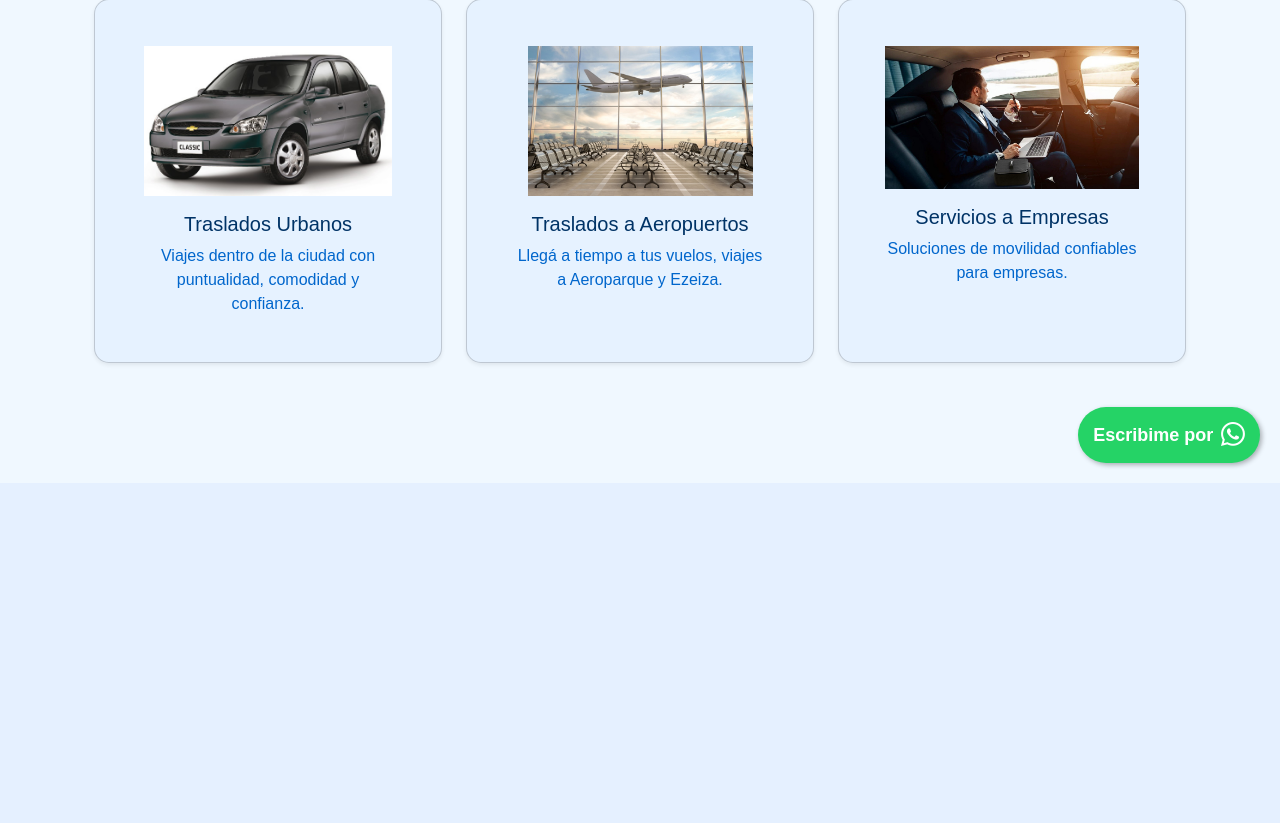
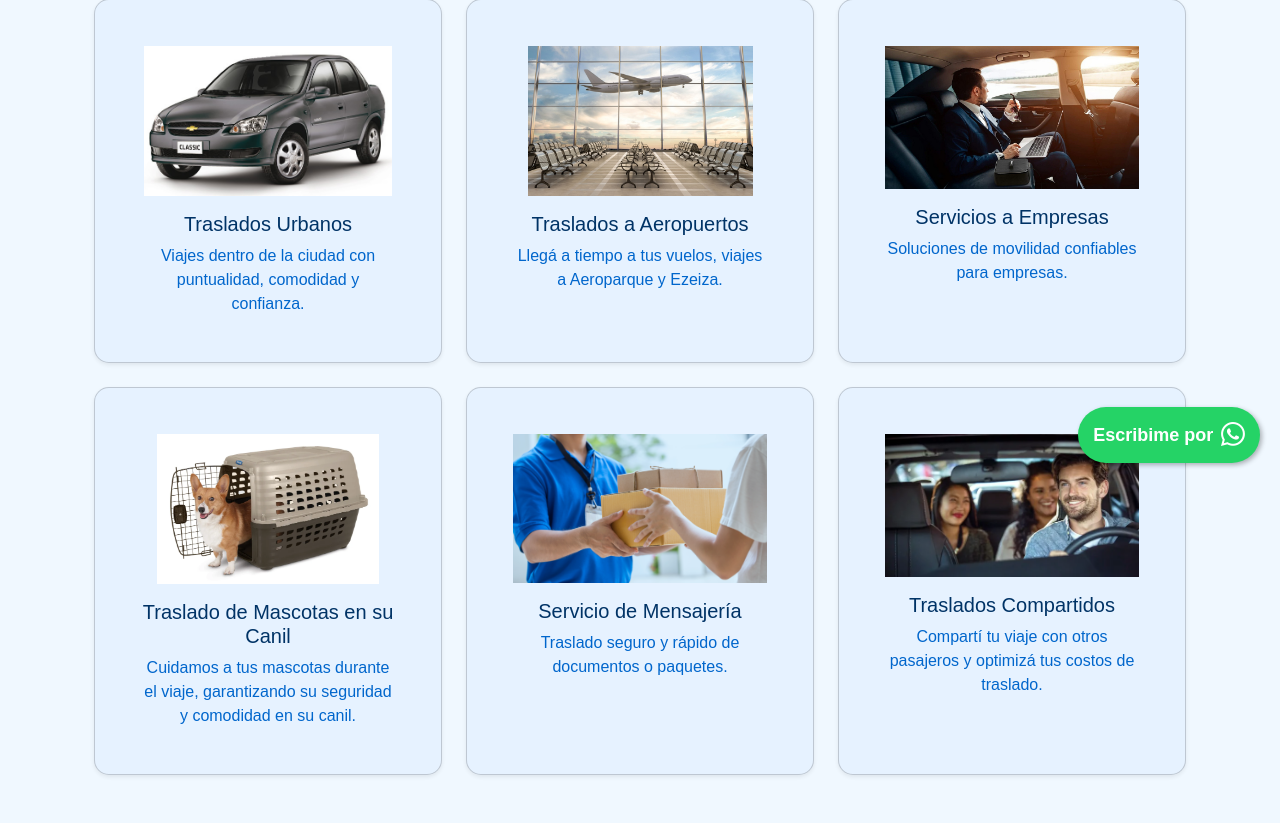
Before and after one commit to prietomarcelo40/trasladospersonalizados, a Flask app: page /servicios in a window 1280 px wide. Shown: the part 317-1140 px from the top of the page. Before the commit the page ends 784 px from the top, so only its background shows below. Run offline with Flask 3, Linux system fonts and the light colour scheme.

Commit message:
Agregadas tarjetas de Servicios: Mascotas, Mensajería y Traslados Compartidos con imágenes correspondientes

```diff
--- a/templates/servicios.html
+++ b/templates/servicios.html
@@ -42,6 +42,39 @@
                 </div>
             </div>
         </div>
+
+        <!-- Servicio 4 -->
+        <div class="col-12 col-sm-6 col-md-4">
+            <div class="card shadow-sm h-100 servicio-card text-center">
+                <div class="card-body">
+                    <img src="/static/img/mascota.jpg" alt="Traslado de Mascotas" class="img-fluid mb-3" style="max-height:150px; object-fit:cover;">
+                    <h5 class="card-title">Traslado de Mascotas en su Canil</h5>
+                    <p class="card-text">Cuidamos a tus mascotas durante el viaje, garantizando su seguridad y comodidad en su canil.</p>
+                </div>
+            </div>
+        </div>
+
+        <!-- Servicio 5 -->
+        <div class="col-12 col-sm-6 col-md-4">
+            <div class="card shadow-sm h-100 servicio-card text-center">
+                <div class="card-body">
+                    <img src="/static/img/mensajeria.jpg" alt="Servicio de Mensajería" class="img-fluid mb-3" style="max-height:150px; object-fit:cover;">
+                    <h5 class="card-title">Servicio de Mensajería</h5>
+                    <p class="card-text">Traslado seguro y rápido de documentos o paquetes.</p>
+                </div>
+            </div>
+        </div>
+
+        <!-- Servicio 6 -->
+        <div class="col-12 col-sm-6 col-md-4">
+            <div class="card shadow-sm h-100 servicio-card text-center">
+                <div class="card-body">
+                    <img src="/static/img/compartidos.jpg" alt="Traslados Compartidos" class="img-fluid mb-3" style="max-height:150px; object-fit:cover;">
+                    <h5 class="card-title">Traslados Compartidos</h5>
+                    <p class="card-text">Compartí tu viaje con otros pasajeros y optimizá tus costos de traslado.</p>
+                </div>
+            </div>
+        </div>
     </div>
 </div>
 {% endblock %}
```
Also changed, not shown: static/img/compartidos.jpg (added), static/img/mascota.jpg (added), static/img/mensajeria.jpg (added).
